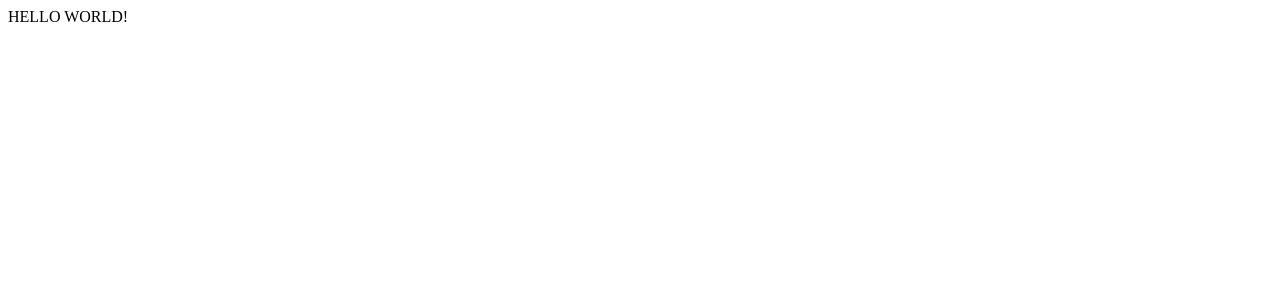
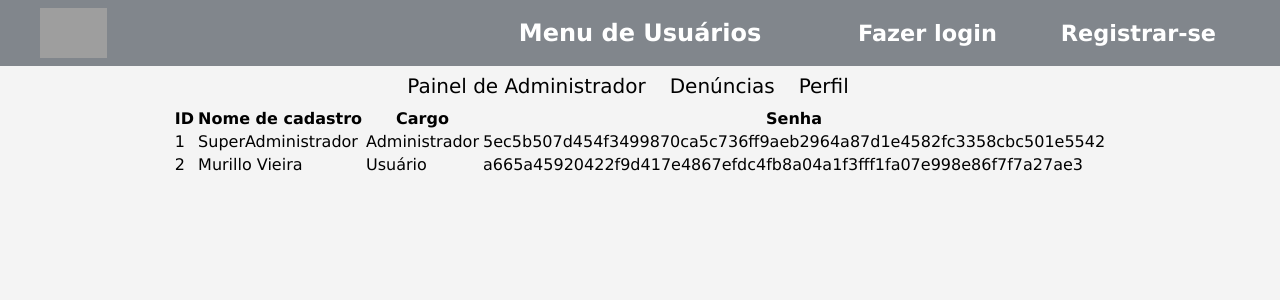
Before and after one commit to eovieira/IFSP-ARQ_-_Social_Network, a Flask app: page /usuarios in a window 1280 px wide. Before the commit the part shown is almost empty. Shown: the top 300 px of the page. Run offline with Flask 3, Linux system fonts and the light colour scheme; grey boxes are pictures that could not be loaded.

Commit message:
Adicionada a tabela de usuários

```diff
--- a/socialnetwork/main.py
+++ b/socialnetwork/main.py
@@ -3,6 +3,7 @@ from flask_login import LoginManager, login_user, login_required, login_remember
 from models import Usuario
 from db import db
 import hashlib
+import sqlite3
 
 app = Flask(__name__)
 app.secret_key = 'b1b39f3b13f4d82f957ee82b2aff10ae7d5903aa1ab6baa6c77664f667dde823'
@@ -26,7 +27,8 @@ def home():
 
 @app.route('/usuarios')
 def usuarios():
-    return render_template('utils/users.html')
+    usuarios = db.session.query(Usuario).all()
+    return render_template('utils/users.html', usuarios=usuarios)
 
 @app.route('/login', methods=['POST', 'GET'])
 def login():
@@ -77,7 +79,7 @@ def admin_panel():
     if current_user.cargo == 'Administrador':
         return render_template('admin_panel.html')
     else:
-        return render_template('home.html', error='Você não tem permissão para isso!')
+        return render_template('index.html', error='Você não tem permissão para isso!')
 
 if __name__ == '__main__':
     with app.app_context():
--- a/socialnetwork/models.py
+++ b/socialnetwork/models.py
@@ -6,6 +6,6 @@ class Usuario(UserMixin, db.Model):
 
     id = db.Column(db.Integer, primary_key=True)
 
-    nome = db.Column(db.String(30), unique=True)
+    nome = db.Column(db.String(30))
     senha = db.Column(db.String())
     cargo = db.Column(db.String())
--- a/socialnetwork/static/style.css
+++ b/socialnetwork/static/style.css
@@ -61,6 +61,7 @@ header {
 }
 
 .menu li {
+    font-weight: bold;
     margin-left: 5vh;
     color: white
 }
@@ -102,6 +103,12 @@ header {
 .options li a:hover {
     color: rgb(51, 50, 50);
     text-decoration: none;
+}
+
+.erro {
+    text-decoration: none;
+    color: red;
+    font-size: 2.5vh;
 }
 
 /* Media Queries para Responsividade */
--- a/socialnetwork/templates/utils/users.html
+++ b/socialnetwork/templates/utils/users.html
@@ -1,11 +1,60 @@
 <!DOCTYPE html>
-<html lang="en">
+<html lang="pt-br">
 <head>
     <meta charset="UTF-8">
     <meta name="viewport" content="width=device-width, initial-scale=1.0">
-    <title>Document</title>
+    <link rel="stylesheet" href="../static/style.css">
+    <title>Painel de Administrador</title>
 </head>
 <body>
-    HELLO WORLD!
+    <header class="admin_panel">
+        <div class='container'>
+            <img src="https://upload.wikimedia.org/wikipedia/commons/7/78/Instituto_Federal_de_S%C3%A3o_Paulo_-_Marca_Vertical_2015.svg" class='logo-img'>
+            <p class='center-title'>Menu de Usuários</p>
+            <nav>
+                <ul class='menu'>
+                    {% if current_user.is_authenticated %}
+                        <li>@{{current_user.nome.lower()}}</li>
+                        <li><a href="{{ url_for('home') }}">Início</a>
+                        <li><a class="sair" href="{{ url_for('logout') }}">Sair</a></li>
+                    {% else %}
+                        <li><a href="{{ url_for('login') }}">Fazer login</a></li>
+                        <li><a href="{{ url_for('registrar') }}">Registrar-se</a></li>
+                    {% endif %}
+                </ul>
+            </nav>
+        </div>
+    </header>
+        <nav class="admin_nav">
+            <div>
+                <ul class="options">
+                    <li><a href="{{ url_for('admin_panel') }}">Painel de Administrador</a></li>
+                    <li><a href="">Denúncias</a></li>
+                    <li><a href="">Perfil</a></li><!--Padrão para todos os usuários-->
+                </ul>
+            </div>
+        </nav>
+        <div class="tabela">
+            <table>
+                <thead>
+                    <tr>
+                        <th>ID</th>
+                        <th>Nome de cadastro</th>
+                        <th>Cargo</th>
+                        <th>Senha</th>
+                    </tr>
+                </thead>
+                <tbody>
+                    {% for usuario in usuarios %}
+                    <tr>
+                        <td>{{ usuario.id }}</td>
+                        <td>{{ usuario.nome }}</td>
+                        <td>{{ usuario.cargo }}</td>
+                        <td>{{ usuario.senha }}</td>
+                    </tr>
+                    {% endfor %}
+                </tbody>
+            </table>
+        </div>
 </body>
 </html>
```
Also changed, not shown: socialnetwork/templates/index.html (+7 -0 lines), instance/database.db.
